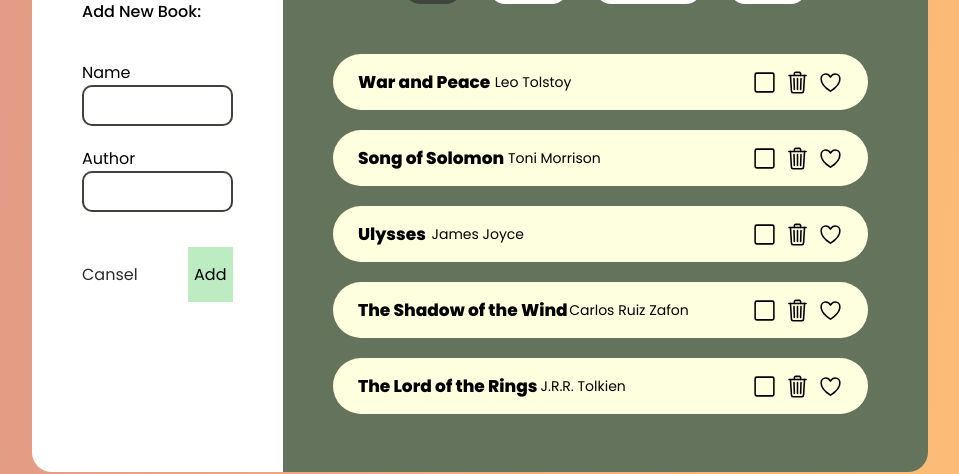
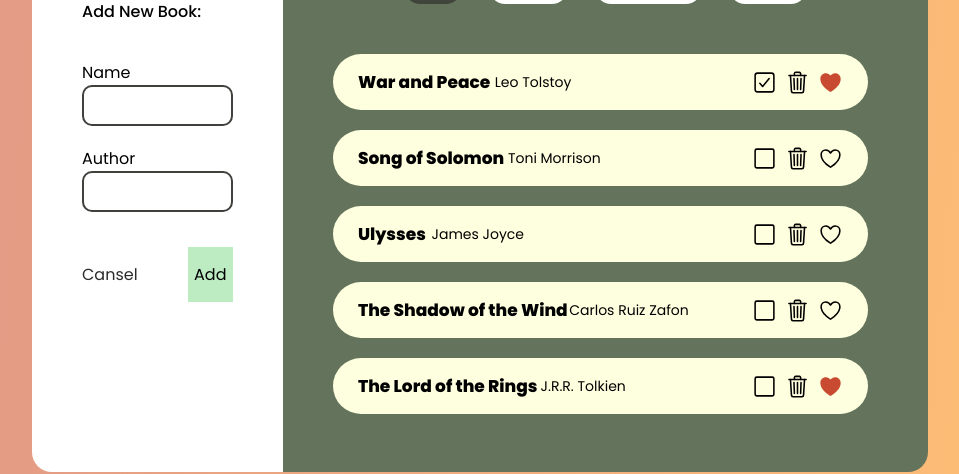
Before and after one commit to erfan-amani/bookily, a React (Create React App) app: page / in a window 1280 px wide. Shown: the part 268-742 px from the top of the page, without its empty margins (160-1119 px from the left). Built offline with nearby package versions, Linux system fonts and the light colour scheme.

Commit message:
rendered the state of each book on list - read/liked

```diff
--- a/src/Books/BooksListItem.css
+++ b/src/Books/BooksListItem.css
@@ -28,3 +28,7 @@
   cursor: pointer;
   font-size: 25px;
 }
+
+.books-list-item__actions ion-icon[name='heart'] {
+  color: #c84b31;
+}
--- a/src/Books/BooksListItem.js
+++ b/src/Books/BooksListItem.js
@@ -7,11 +7,11 @@ const BooksListItem = ({ name, author, liked, read }) => {
       <div className="books-list-item__name">{name}</div>
       <div className="books-list-item__author">{author}</div>
       <div className="books-list-item__actions">
-        <ion-icon name="square-outline"></ion-icon>
-        {/* <ion-icon name="checkbox-outline"></ion-icon> */}
+        <ion-icon
+          name={read ? 'checkbox-outline' : 'square-outline'}
+        ></ion-icon>
         <ion-icon name="trash-outline"></ion-icon>
-        <ion-icon name="heart-outline"></ion-icon>
-        {/* <ion-icon name="heart" style={{ color: '#C84B31' }}></ion-icon> */}
+        <ion-icon name={liked ? 'heart' : 'heart-outline'}></ion-icon>
       </div>
     </div>
   );
```
